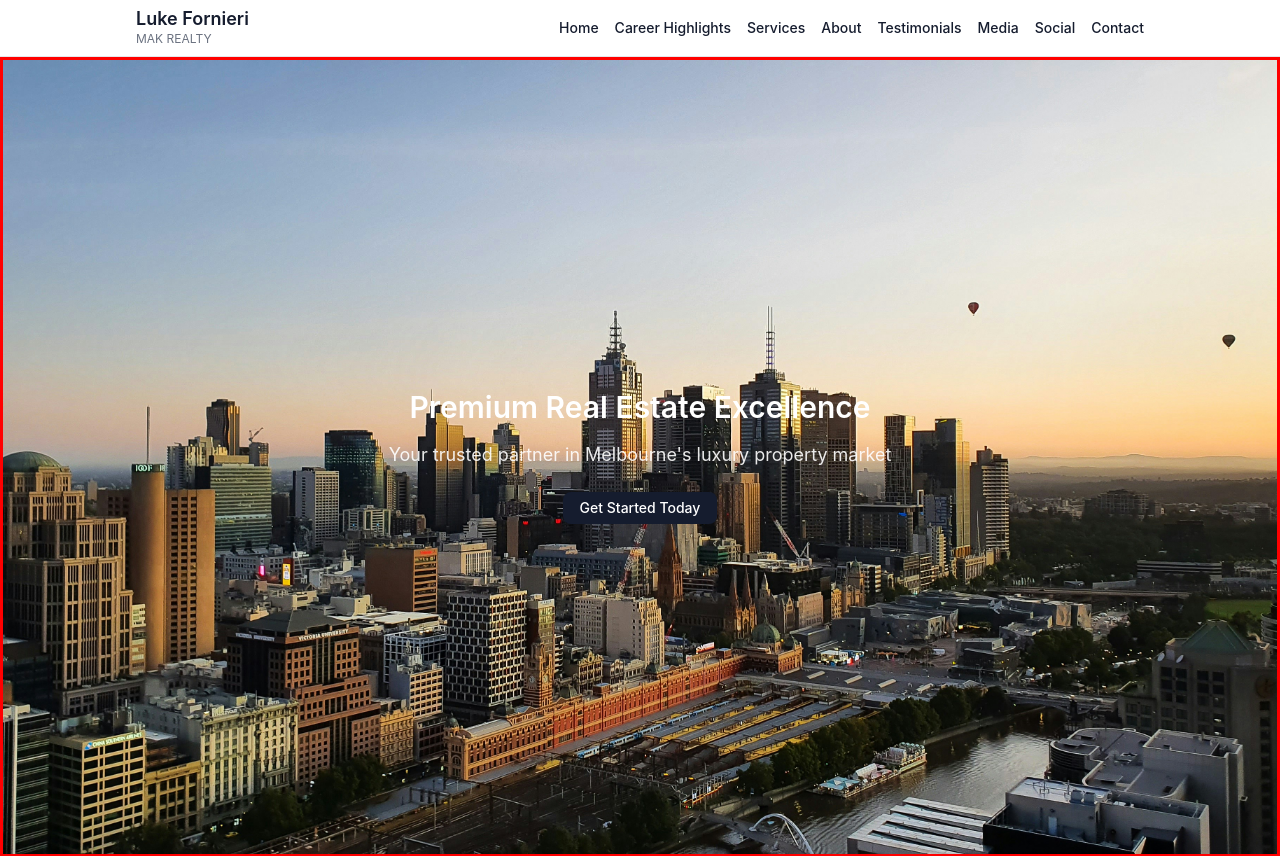
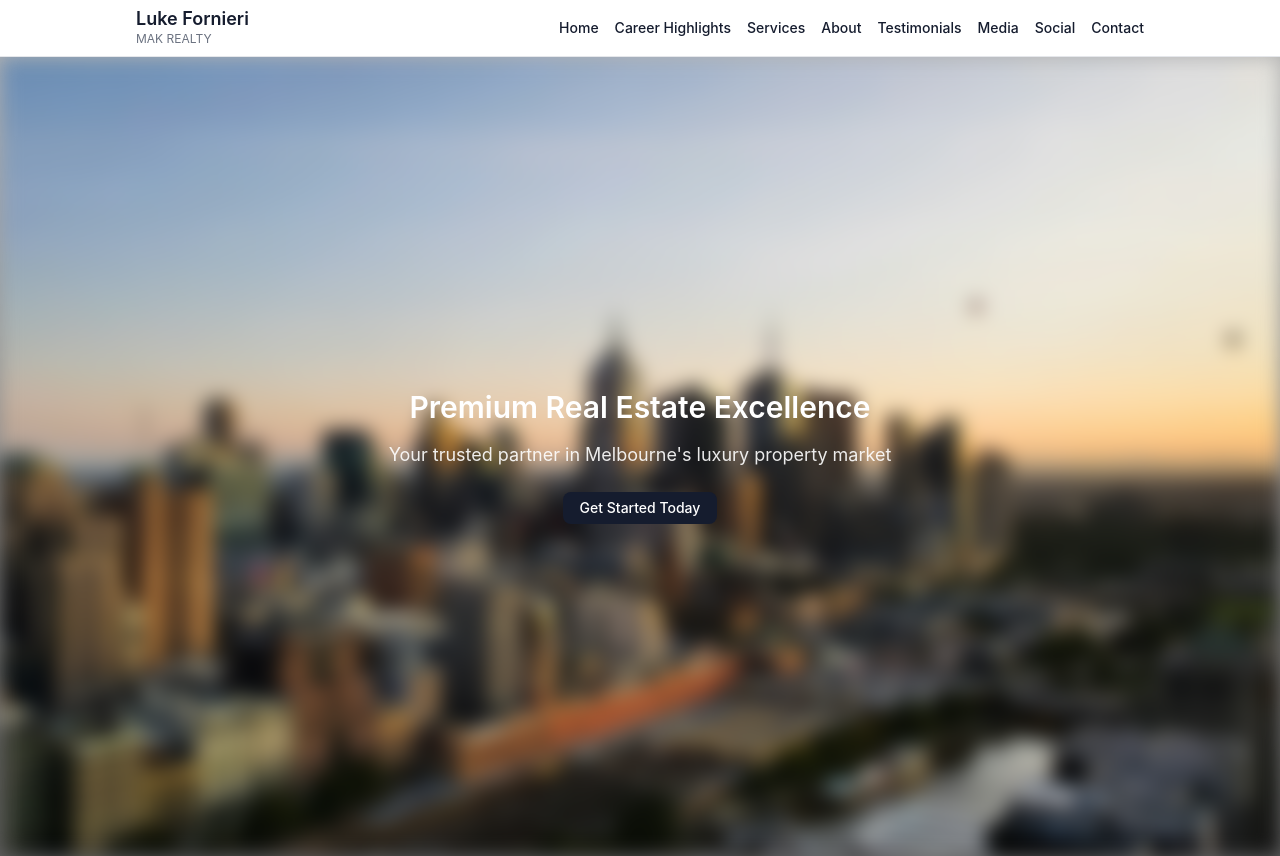
Before and after one commit to Imhermes1/LukeRealEstateSite, a Next.js app: page / in a window 1280 px wide. Shown: the top 856 px of the page. Built offline with nearby package versions, Linux system fonts and the light colour scheme; no server answers.

Commit message:
Add 10% blur to hero image for better text readability

```diff
--- a/app/components/Hero.tsx
+++ b/app/components/Hero.tsx
@@ -10,7 +10,8 @@ export default function Hero() {
             backgroundImage: 'url(/images/urlaubstracker-dW8dOC8r7O4-unsplash.jpg)',
             backgroundSize: 'cover',
             backgroundPosition: 'center',
-            backgroundRepeat: 'no-repeat'
+            backgroundRepeat: 'no-repeat',
+            filter: 'blur(10px)'
           }}
           className="hero-image"
         />
--- a/app/globals.css
+++ b/app/globals.css
@@ -458,7 +458,6 @@ a:focus-visible {
   width: 100%;
   height: 100%;
   object-fit: cover;
-  border: 3px solid red;
 }
 
 .hero-overlay {
```
